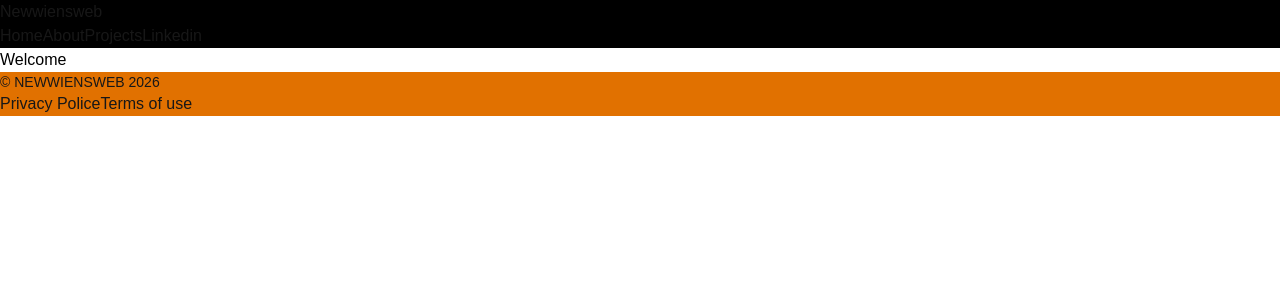
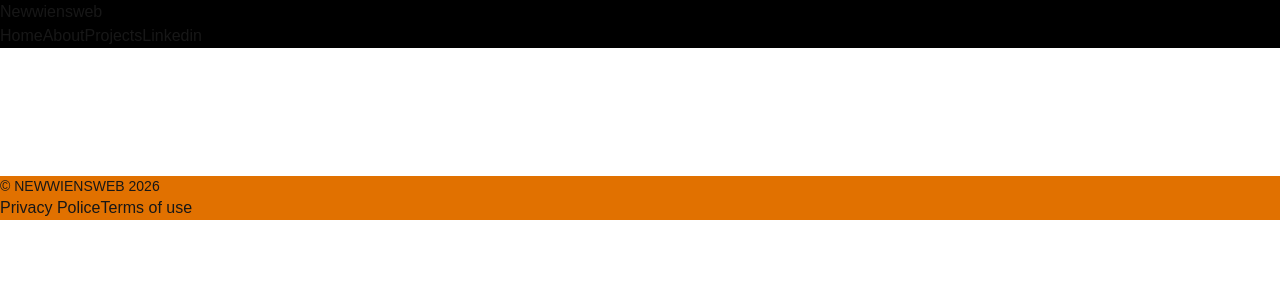
Before and after one commit to Newwiens/next-ts-newwiensweb, a Next.js app: page / in a window 1280 px wide. Shown: the top 300 px of the page. Built offline with nearby package versions, Linux system fonts and the light colour scheme.

Commit message:
hero update

```diff
--- /dev/null
+++ b/components/sections/Hero/Hero.tsx
@@ -0,0 +1,7 @@
+export function Hero() {
+  return (
+    <section id="hero" className="w-full h-fit">
+      <h1 className="text-9xl text-white">Thang Nguyen</h1>
+    </section>
+  );
+}
--- a/src/app/page.tsx
+++ b/src/app/page.tsx
@@ -1,7 +1,9 @@
+import { Hero } from "@/components/sections/Hero/Hero";
+
 export default function Home() {
   return (
-    <div className="bg-white">
-      <h1 className="text-black">Welcome</h1>
-    </div>
+    <>
+      <Hero />
+    </>
   );
 }
```
